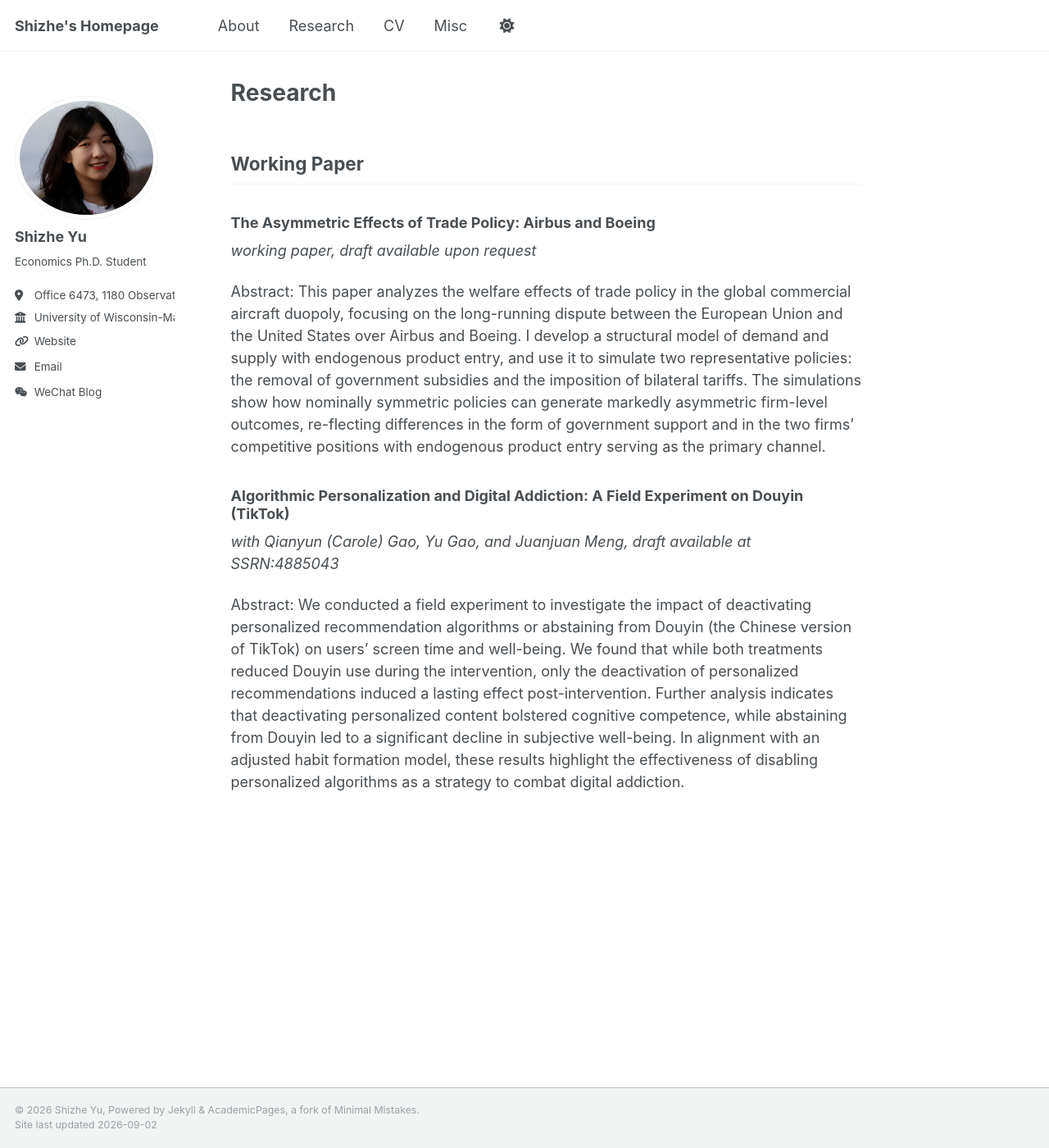
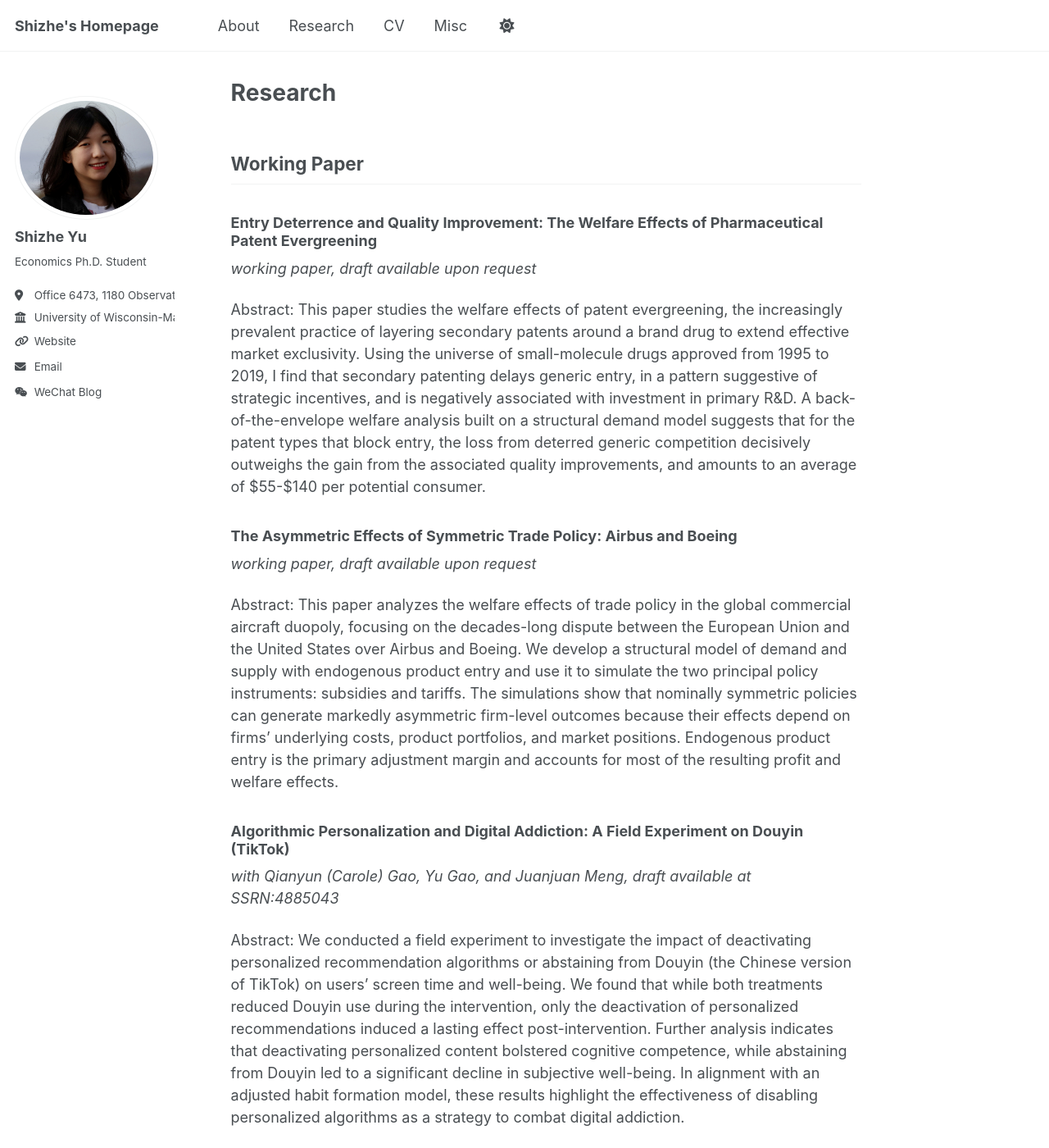
Before and after one commit to shizhe-yu/shizhe-yu.github.io, a Jekyll site: the page built from _pages/research.md, in a window 1280 px wide and 1400 px high. Shown: the whole window at 82% size. Built offline with Jekyll 4.4.1, drawn with Linux system fonts in a browser that asks for light colours.

Commit message:
Revise working paper titles and abstracts
This update revises the working paper titles and abstracts, focusing on patent evergreening and trade policy effects in the aircraft duopoly. It adds a new section on algorithmic personalization and digital addiction.

```diff
--- a/_pages/research.md
+++ b/_pages/research.md
@@ -6,10 +6,16 @@
 ---
 ## Working Paper
 
-### The Asymmetric Effects of Trade Policy: Airbus and Boeing
+### Entry Deterrence and Quality Improvement: The Welfare Effects of Pharmaceutical Patent Evergreening
 *working paper, draft available upon request*
 
-Abstract: This paper analyzes the welfare effects of trade policy in the global commercial aircraft duopoly, focusing on the long-running dispute between the European Union and the United States over Airbus and Boeing. I develop a structural model of demand and supply with endogenous product entry, and use it to simulate two representative policies: the removal of government subsidies and the imposition of bilateral tariffs. The simulations show how nominally symmetric policies can generate markedly asymmetric firm-level outcomes, re-flecting differences in the form of government support and in the two firms’ competitive positions with endogenous product entry serving as the primary channel.
+Abstract: This paper studies the welfare effects of patent evergreening, the increasingly prevalent practice of layering secondary patents around a brand drug to extend effective market exclusivity. Using the universe of small-molecule drugs approved from 1995 to 2019, I find that secondary patenting delays generic entry, in a pattern suggestive of strategic incentives, and is negatively associated with investment in primary R&D. A back-of-the-envelope welfare analysis built on a structural demand model suggests that for the patent types that block entry, the loss from deterred generic competition decisively outweighs the gain from the associated quality improvements, and amounts to an average of $55-$140 per potential consumer.
+
+
+### The Asymmetric Effects of Symmetric Trade Policy: Airbus and Boeing
+*working paper, draft available upon request*
+
+Abstract: This paper analyzes the welfare effects of trade policy in the global commercial aircraft duopoly, focusing on the decades-long dispute between the European Union and the United States over Airbus and Boeing. We develop a structural model of demand and supply with endogenous product entry and use it to simulate the two principal policy instruments: subsidies and tariffs. The simulations show that nominally symmetric policies can generate markedly asymmetric firm-level outcomes because their effects depend on firms’ underlying costs, product portfolios, and market positions. Endogenous product entry is the primary adjustment margin and accounts for most of the resulting profit and welfare effects.
 
 
 ### Algorithmic Personalization and Digital Addiction: A Field Experiment on Douyin (TikTok)
```
